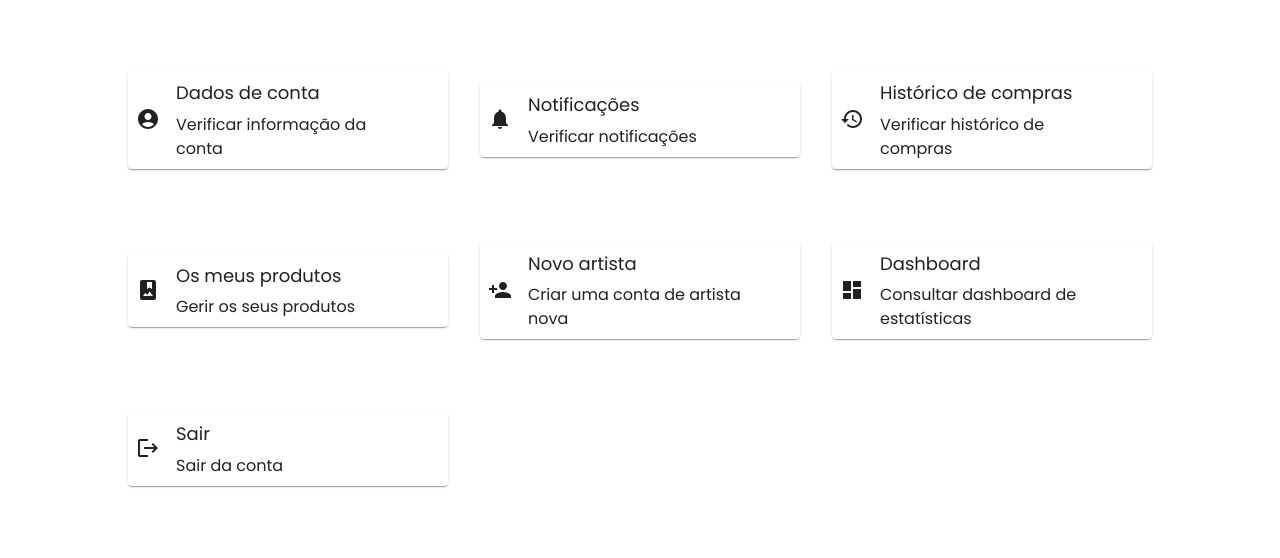
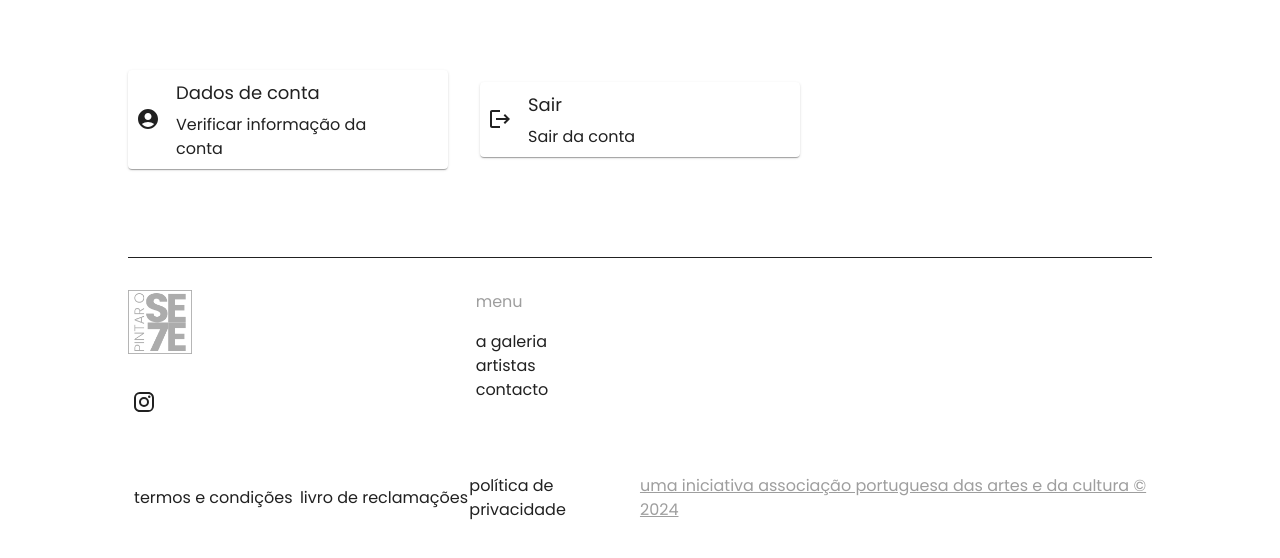
Before and after one commit to JoaoGiesteira33/apac-loja, a React (Vite) app in the folder client/: page /profile in a window 1280 px wide. Shown: the part 242-800 px from the top of the page. Built offline with nearby package versions, Linux system fonts and the light colour scheme.

Commit message:
ProfileIndex Token Level e Todas as páginas

```diff
--- a/client/src/locales/portuguese.json
+++ b/client/src/locales/portuguese.json
@@ -188,6 +188,8 @@
             "order_history_text": "Verificar histórico de compras",
             "products": "Os meus produtos",
             "products_text": "Gerir os seus produtos",
+            "requests-2": "Submissões obras",
+            "requests-2-text": "Gerir submissões de novas obras",
             "logout": "Sair",
             "logout_text": "Sair da conta",
             "dashboard": "Dashboard",
--- a/client/src/pages/Profile/ProfileIndex.tsx
+++ b/client/src/pages/Profile/ProfileIndex.tsx
@@ -1,4 +1,4 @@
-import { useEffect, useState } from 'react';
+import { useContext } from 'react';
 import { Link } from 'react-router-dom';
 
 import AccountCircleIcon from '@mui/icons-material/AccountCircle';
@@ -9,15 +9,14 @@ import DashboardIcon from '@mui/icons-material/Dashboard';
 import ProfileThumbnail from '../../components/Profile/ProfileThumbnail';
 import PersonAddIcon from '@mui/icons-material/PersonAdd';
 import NotificationsIcon from '@mui/icons-material/Notifications';
+import NewReleasesIcon from '@mui/icons-material/NewReleases';
 import { useTranslation } from 'react-i18next';
-import { Badge, Box, useTheme } from '@mui/material';
-import { use } from 'i18next';
-import { getNotifications } from '../../fetchers';
+import { Box } from '@mui/material';
+import { CurrentAccountContext } from '../../contexts/currentAccountContext';
 
-export default function ProfileIndex(props) {
+export default function ProfileIndex() {
     const [t] = useTranslation();
-    const theme = useTheme();
-    const { level } = props;
+    const { setLoggedIn, tokenLevel } = useContext(CurrentAccountContext);
 
     return (
         <Box
@@ -41,8 +40,7 @@ export default function ProfileIndex(props) {
                         icon={<AccountCircleIcon />}
                     />
                 </Link>
-                {
-                    //level == 'seller' && (
+                {(tokenLevel == 'seller' || tokenLevel == 'admin') && (
                     <Link className="inline-block" to="/profile/notifications">
                         <ProfileThumbnail
                             title={t('profile.notifications.title')}
@@ -50,11 +48,9 @@ export default function ProfileIndex(props) {
                             icon={<NotificationsIcon />}
                         />
                     </Link>
-                    //)
-                }
+                )}
                 {/* CLIENT ONLY THUMBNAILS */}
-                {
-                    //level == 'client' && (
+                {tokenLevel == 'client' && (
                     <Link className="inline-block" to="/profile/order-history">
                         <ProfileThumbnail
                             title={t('profile.order_history')}
@@ -62,11 +58,9 @@ export default function ProfileIndex(props) {
                             icon={<HistoryIcon />}
                         />
                     </Link>
-                    //)
-                }
+                )}
                 {/* SELLER ONLY THUMBNAILS */}
-                {
-                    //level == 'seller' && (
+                {tokenLevel == 'seller' && (
                     <Link className="inline-block" to="/profile/products">
                         <ProfileThumbnail
                             title={t('profile.products')}
@@ -74,10 +68,9 @@ export default function ProfileIndex(props) {
                             icon={<PhotoAlbumIcon />}
                         />
                     </Link>
-                    //)
-                }
-                {
-                    //level == 'seller' && (
+                )}
+                {/* ADMIN ONLY THUMBNAILS */}
+                {tokenLevel == 'admin' && (
                     <Link className="inline-block" to="/artists/add">
                         <ProfileThumbnail
                             title={t('profile.new-seller')}
@@ -85,11 +78,8 @@ export default function ProfileIndex(props) {
                             icon={<PersonAddIcon />}
                         />
                     </Link>
-                    //)
-                }
-                {/* ADMIN ONLY THUMBNAILS */}
-                {
-                    //level == 'admin' && (
+                )}
+                {tokenLevel == 'admin' && (
                     <Link className="inline-block" to="/dashboard">
                         <ProfileThumbnail
                             title={t('profile.dashboard')}
@@ -97,15 +87,23 @@ export default function ProfileIndex(props) {
                             icon={<DashboardIcon />}
                         />
                     </Link>
-                    //)
-                }
+                )}
+                {tokenLevel == 'admin' && (
+                    <Link className="inline-block" to="/requests">
+                        <ProfileThumbnail
+                            title={t('profile.dashboard')}
+                            description={t('profile.dashboard_text')}
+                            icon={<NewReleasesIcon />}
+                        />
+                    </Link>
+                )}
                 <Link
                     className="inline-block"
                     to="/login"
                     onClick={() => {
                         localStorage.removeItem('loggedIn');
                         localStorage.removeItem('user');
-                        props.setLoggedIn(null);
+                        setLoggedIn(false);
                     }}>
                     <ProfileThumbnail
                         title={t('profile.logout')}
--- a/client/src/pages/Profile/ProfileInfo.tsx
+++ b/client/src/pages/Profile/ProfileInfo.tsx
@@ -191,7 +191,7 @@ export default function ProfileInfo() {
             setShowPhoneAlert(true);
             hasErrors = true;
         }
-        if (birth_date === null) {
+        if (birth_date == null) {
             hasErrors = true;
         } else if (birth_date.isAfter(TODAY_MINUS_18_YEARS)) {
             hasErrors = true;
```
